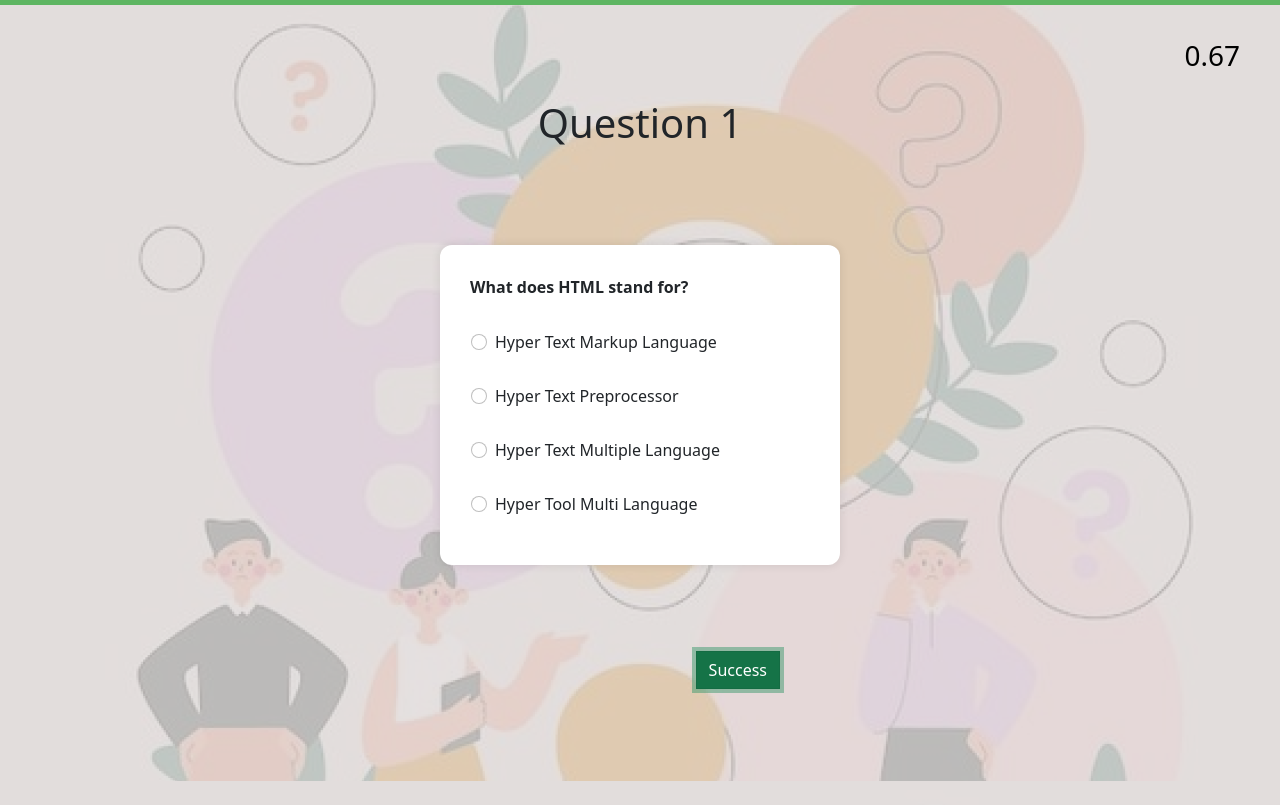
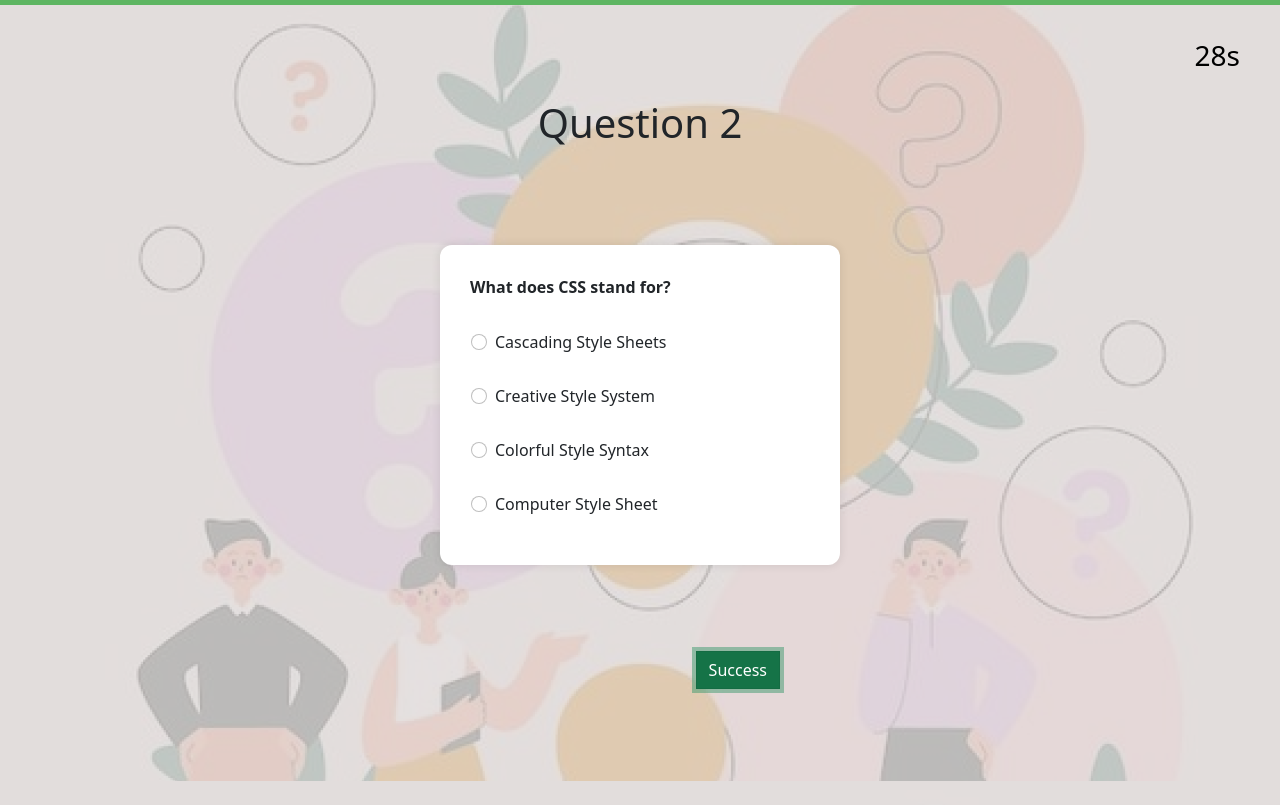
Before and after one commit to Maneesha-lab705/quizee-app, a plain HTML site: page quzeForm.html in a window 1280 px wide. Both pictures are taken after a click on the button "Success". Shown: the part 51-856 px from the top of the page. Drawn offline with nearby package versions, Linux system fonts and the light colour scheme.

Commit message:
add timer count down

```diff
--- a/index.js
+++ b/index.js
@@ -42,16 +42,18 @@
 ];
 
 let currentQuiz = 0;
+let correctAnswerCount = 0;
+let timerInterval;
+let timeLeft = 30;
 
-  const qCount = document.getElementById('qCount');
+const qCount = document.getElementById("qCount");
 const questionEl = document.getElementById("questions");
 const optionsEl = document.getElementById("options");
-  const submitBtn = document.querySelector(".submitBtn");
+const timerDisplay = document.querySelector(".timer h3");
 
 function loadQuiz() {
   const quiz = quizzes[currentQuiz];
   qCount.textContent = "Question " + (currentQuiz + 1);
-
   questionEl.textContent = quiz.question;
   optionsEl.innerHTML = "";
 
@@ -90,40 +92,55 @@ for (let i = 0; i < quiz.options.length; i++) {
 }
 
 
-
+  resetTimer();
 }
 
-  let corectAnswerCount =0;
+function resetTimer() {
+  clearInterval(timerInterval);
+  timeLeft = 30;
+  timerDisplay.textContent = timeLeft + "s";
 
-  function btnNext(){
+  timerInterval = setInterval(() => {
+    timeLeft--;
+    timerDisplay.textContent = timeLeft + "s";
+
+    if (timeLeft <= 0) {
+      clearInterval(timerInterval);
+      btnNext();
+    }
+  }, 1000);
+}
+
+function btnNext() {
+  clearInterval(timerInterval);
+
   const selectedOption = document.querySelector('input[name="quizOption"]:checked');
 
-
-    if (!selectedOption) {
-      alert(" Pleace select the Answer!");
-    }
-
+  if (selectedOption) {
     const answer = selectedOption.value;
     const correct = quizzes[currentQuiz].correctAnswer;
 
     if (answer === correct) {
       alert(" Correct!");
-       corectAnswerCount++;
+      correctAnswerCount++;
     } else {
       alert(` Wrong! Correct answer: ${correct}`);
+    }
+  } else {
+    loadQuiz();
   }
 
   currentQuiz++;
   if (currentQuiz < quizzes.length) {
     loadQuiz();
-
   } else {
     document.querySelector(".quzeSection").innerHTML = `
-       <h2 class="text-success text-center"> ${corectAnswerCount} Quizzes You Done !</h2>
-        <h2 class="text-success text-center"> You've completed all quizzes!</h2>
+      <h2 class="text-success text-center">🎉 You completed all quizzes!</h2>
+      <h3 class="text-primary text-center">You got ${correctAnswerCount} correct answers!</h3>
     `;
+    timerDisplay.textContent = "✅ Done";
   }
 }
 
-
+// Start quiz
 loadQuiz();
--- a/style.css
+++ b/style.css
@@ -1,7 +1,7 @@
 body{
     margin: 0;
      overflow-y: hidden;
-     display: flex;
+     /* display: flex; */
 }
 .topNav{
     background-color: #5EB562;
```
Also changed, not shown: quzeForm.html (+1 -1 lines). Lines whose indentation alone changed are shown as unchanged.
